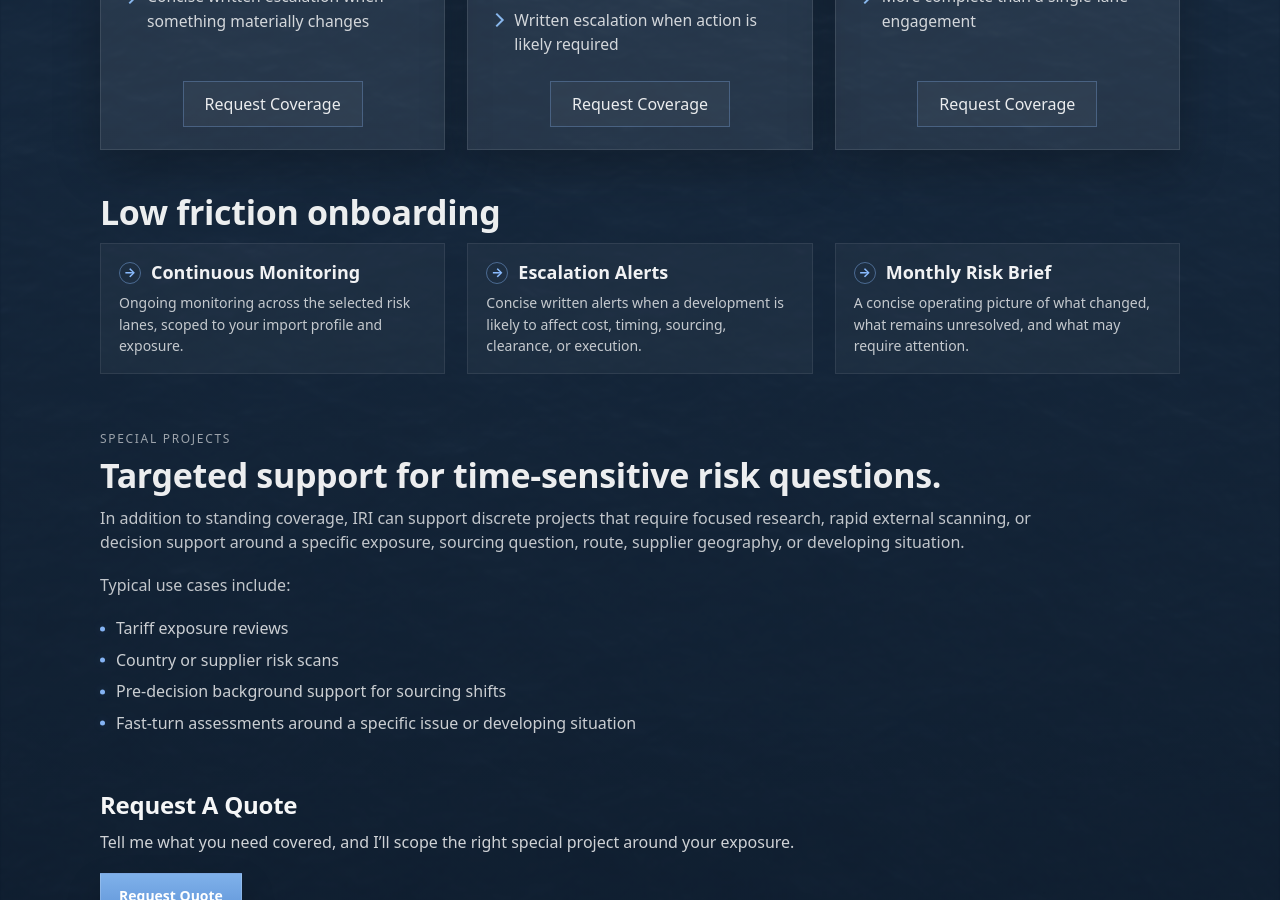
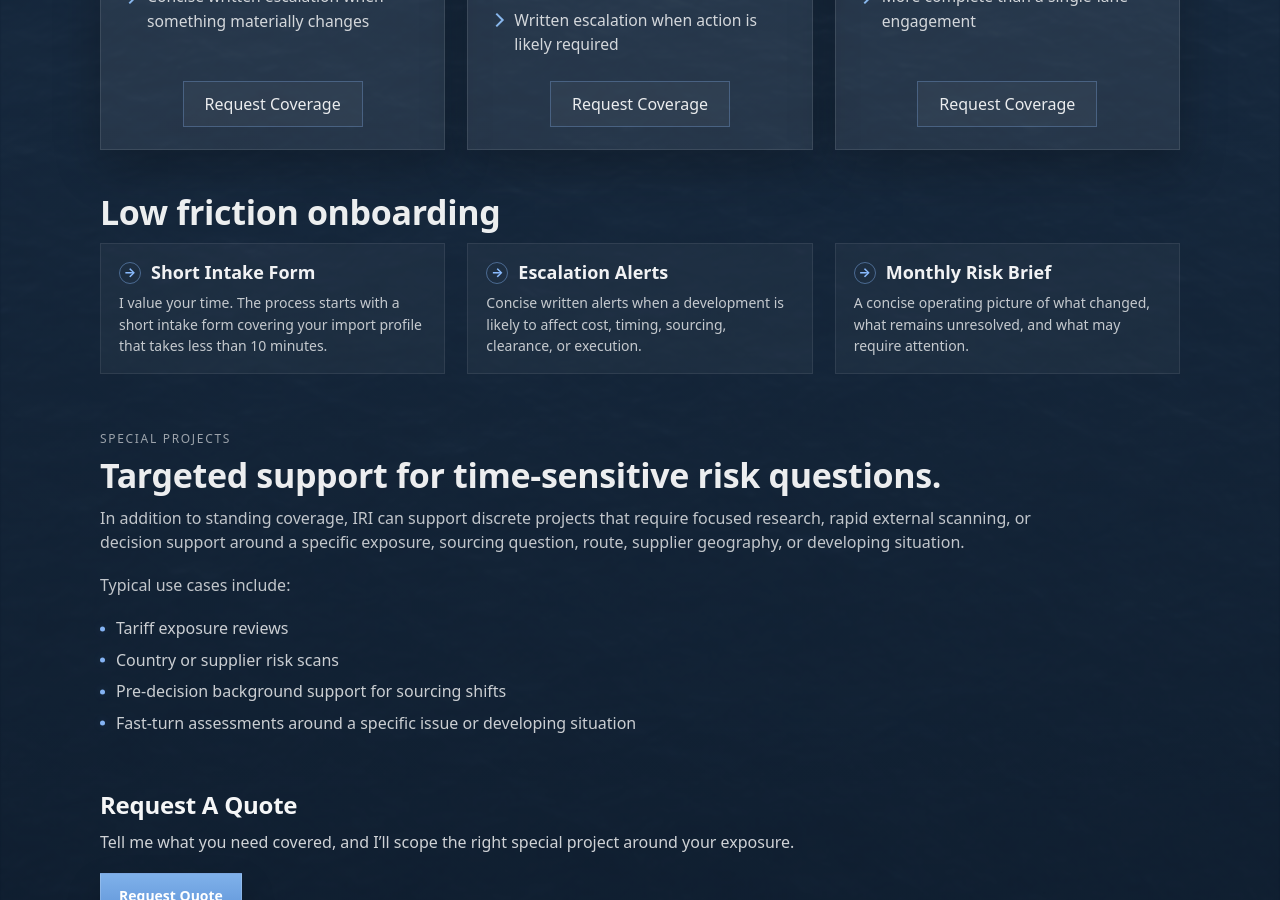
Before and after one commit to importrisk/import-risk-intelligence-site, a Jekyll site: the page built from pricing.html, in a window 1280 px wide and 900 px high, scrolled down 1331 px. Built offline with Jekyll 4.4.1, drawn with Linux system fonts in a browser that asks for light colours.

Commit message:
Update pricing.html

```diff
--- a/pricing.html
+++ b/pricing.html
@@ -163,10 +163,10 @@ description: Pricing and scope options for Import Risk Intelligence.
   <div class="pricing-include-item">
     <h3 class="pricing-include-title">
       <span class="pricing-include-icon" aria-hidden="true">→</span>
-      <span>Continuous Monitoring</span>
+      <span>Short Intake Form</span>
     </h3>
     <p class="pricing-include-text">
-      Ongoing monitoring across the selected risk lanes, scoped to your import profile and exposure.
+      I value your time. The process starts with a short intake form covering your import profile that takes less than 10 minutes.
     </p>
   </div>
 
```
